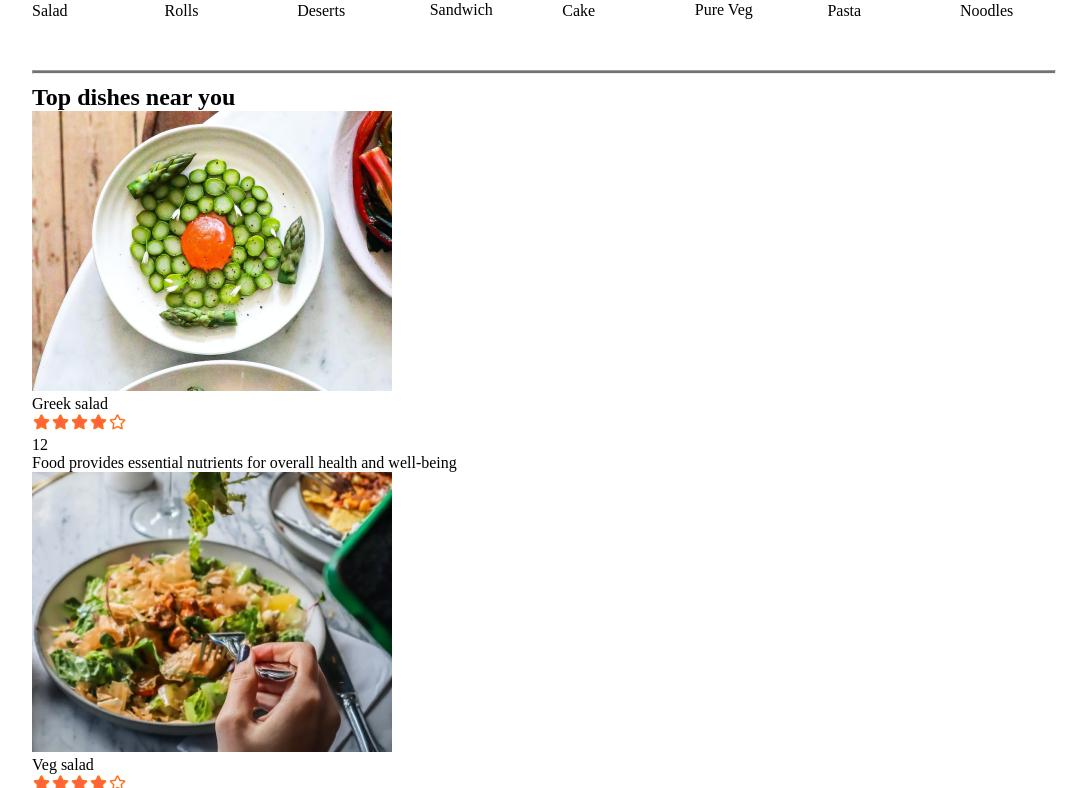
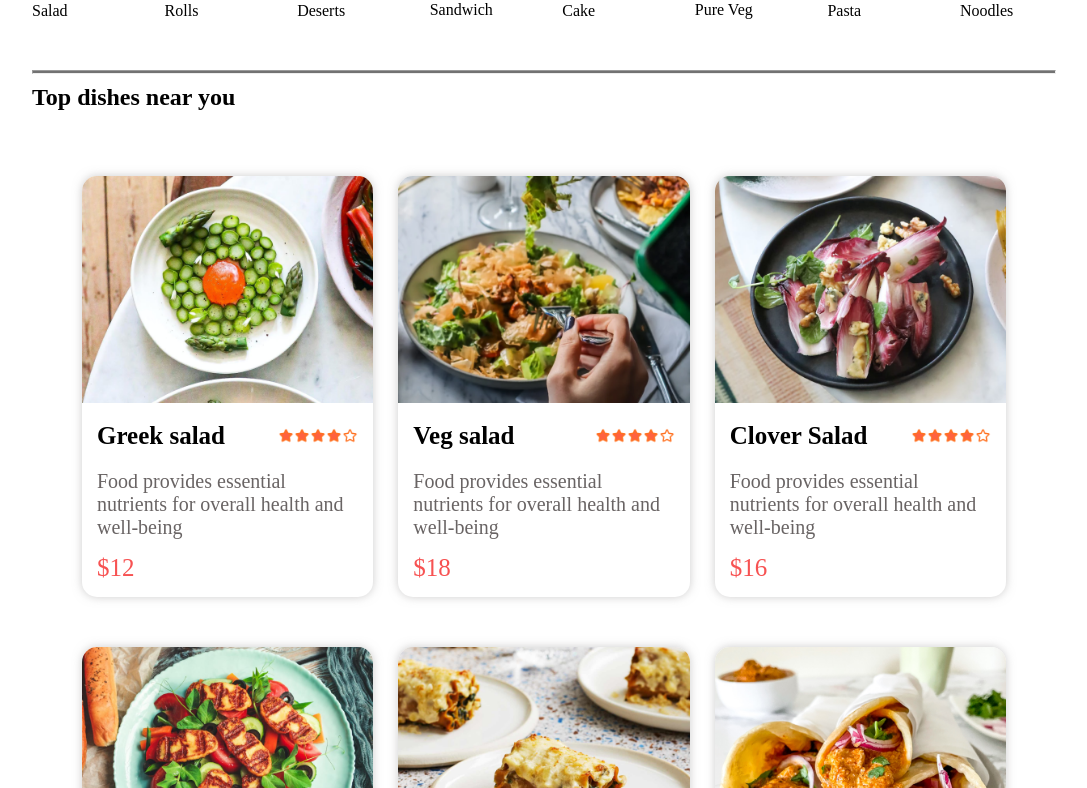
Before and after one commit to Pranavdixit24/Food-Delivery-frontend, a React (Vite) app: page / in a window 1280 px wide. Shown: the part 852-1640 px from the top of the page, without its empty margins (96-1183 px from the left). Built offline with nearby package versions, Linux system fonts and the light colour scheme.

Commit message:
Added dishes

```diff
--- a/src/components/FoodDisplay/FoodDisplay.css
+++ b/src/components/FoodDisplay/FoodDisplay.css
@@ -0,0 +1,8 @@
+.food-display-list{
+    margin-top: 15px;
+    display: grid;
+    grid-template-columns: repeat(auto-fill, minmax(240px, 1fr));
+    gap: 25px;
+    padding: 50px;
+    row-gap: 50px;
+}
--- a/src/components/FoodItem/FoodItem.css
+++ b/src/components/FoodItem/FoodItem.css
@@ -0,0 +1,50 @@
+.food-item{
+    width: 100%;
+    margin: auto;
+    border-radius: 15px;
+    transition: 0.3s;
+    animation: fadeIn 1s;
+    box-shadow: 0px 0px 10px #a09d9d86;
+}
+
+.food-item-img{
+    width: 100%;
+    border-radius: 15px 15px 0px 0px;
+
+}
+
+.food-item-name-rating{
+    display: flex;
+    justify-content: space-between;
+    align-items: center;
+    margin-bottom: 20px;
+}
+
+.food-item-name-rating p{
+    font-weight: bold;
+    font-size: 25px;
+}
+.food-item-info{
+    padding: 15px;
+}
+
+.food-item-info desc{
+    font-size: 10px;
+    color: #685f5f;
+
+}
+.food-item-desc{
+    font-size: 20px;
+    color: #696464;
+    margin-bottom: 15px;
+}
+
+.food-item-price{
+    font-size: 25px;
+    color: #f75252;
+}
+
+
+.food-item-name-rating img {
+    width: 80px;
+}
--- a/src/components/FoodItem/FoodItem.jsx
+++ b/src/components/FoodItem/FoodItem.jsx
@@ -1,5 +1,6 @@
 import React from 'react'
 import { assets } from '../../assets/assets'
+import "./FoodItem.css"
 
 const FoodItem = ({id,name,price,description,image}) => {
   return (
@@ -12,8 +13,8 @@ const FoodItem = ({id,name,price,description,image}) => {
           <p>{name}</p>
           <img src={assets.rating_starts} alt="" />
         </div>
-          <p className='food-item-price'> {price}</p>
           <p className='food-item-desc'> {description}</p>
+          <p className='food-item-price'> ${price}</p>
 
       </div>
     </div>
```
